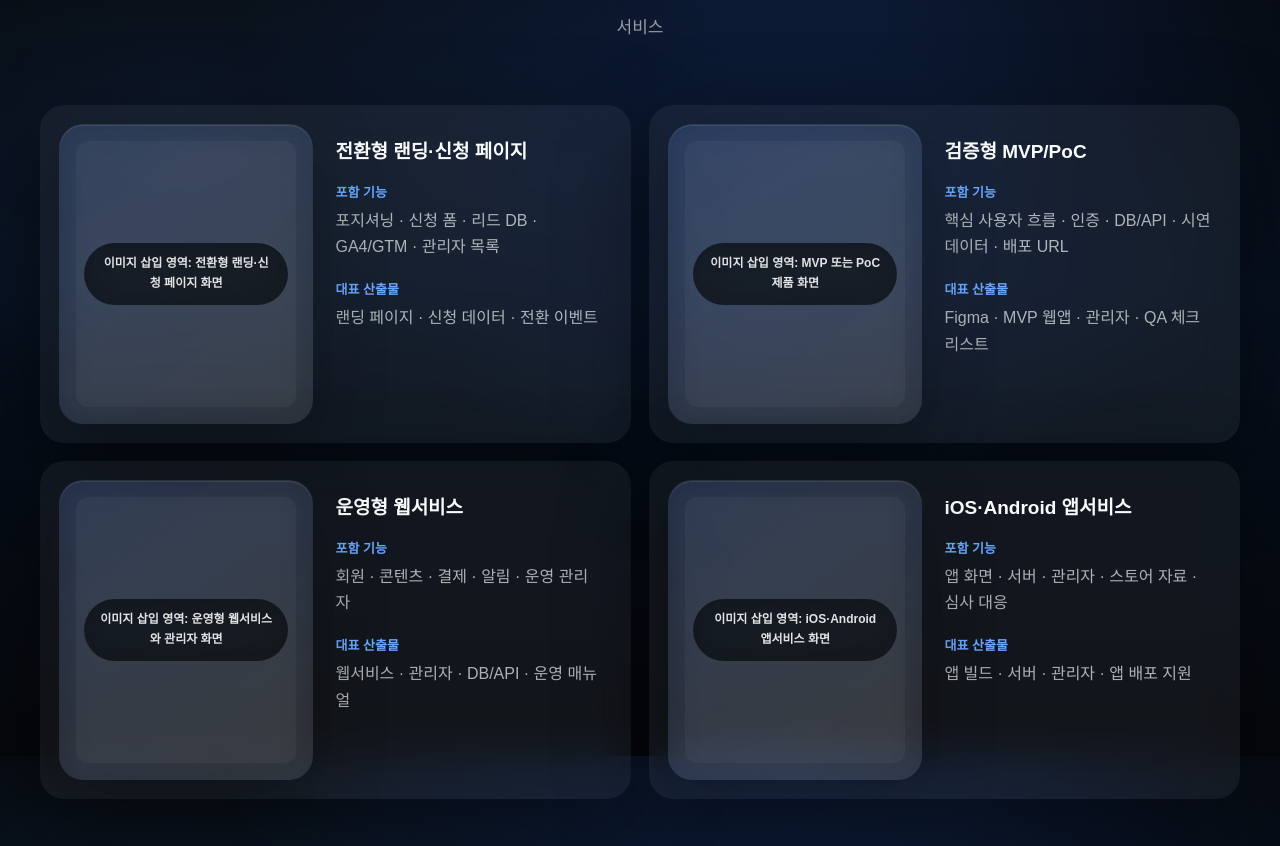
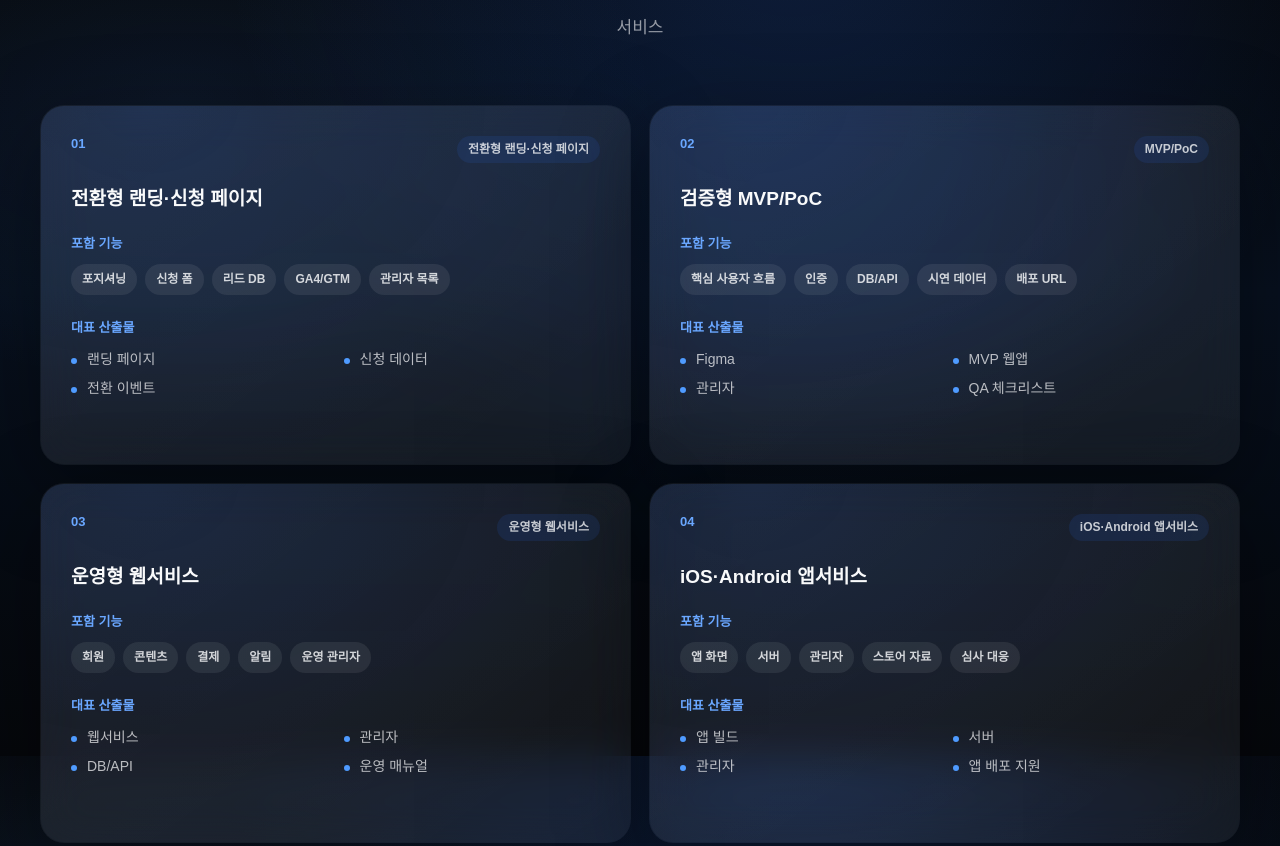
Before and after one commit to NERO-SERVICE/Nero-Website, a website: page landing/index.html in a window 1280 px wide. Shown: the part 3244-4090 px from the top of the page. Drawn offline with Linux system fonts and the light colour scheme.

Commit message:
UI: 서비스 구간 이미지 삭제

```diff
--- a/css/landing.css
+++ b/css/landing.css
@@ -962,29 +962,120 @@ section[id] {
 }
 
 .service-card {
+    position: relative;
+    display: flex;
+    overflow: hidden;
+    min-height: 360px;
+    flex-direction: column;
+    gap: 24px;
+    padding: 30px;
+    cursor: pointer;
+}
+
+.service-card::before {
+    position: absolute;
+    inset: 0;
+    z-index: -1;
+    background:
+        radial-gradient(ellipse at 18% 0%, rgba(47, 111, 237, 0.16), transparent 32rem),
+        linear-gradient(145deg, rgba(255, 255, 255, 0.045), rgba(255, 255, 255, 0.012));
+    content: "";
+    opacity: 0.9;
+    pointer-events: none;
+}
+
+.service-head {
+    display: flex;
+    align-items: flex-start;
+    justify-content: space-between;
+    gap: 16px;
+}
+
+.service-index {
+    color: var(--lime);
+    font-size: 13px;
+    font-weight: 700;
+    line-height: 1.2;
+}
+
+.service-kicker {
+    border: 0;
+    border-radius: 999px;
+    background: rgba(47, 111, 237, 0.12);
+    color: rgba(249, 250, 251, 0.78);
+    padding: 7px 11px;
+    font-size: 12px;
+    font-weight: 700;
+    line-height: 1.1;
+    text-align: right;
+}
+
+.service-body {
+    display: flex;
+    flex: 1;
+    flex-direction: column;
+    gap: 22px;
+    padding: 0;
+}
+
+.service-body h3 {
+    max-width: 460px;
+}
+
+.service-data {
     display: grid;
-    grid-template-columns: minmax(220px, 0.92fr) minmax(0, 1fr);
-    gap: 22px;
-    padding: 18px;
-    cursor: pointer;
-}
-
-.service-asset {
-    min-height: 300px;
-}
-
-.service-body {
-    display: flex;
-    flex-direction: column;
-    gap: 18px;
-    padding: 16px 10px 16px 0;
+    gap: 10px;
 }
 
 .service-body strong {
     display: block;
-    margin-bottom: 5px;
     color: var(--lime);
     font-size: 13px;
+}
+
+.service-chip-row {
+    display: flex;
+    flex-wrap: wrap;
+    gap: 8px;
+}
+
+.service-chip-row span {
+    border: 1px solid transparent;
+    border-radius: 999px;
+    background: rgba(255, 255, 255, 0.075);
+    color: rgba(249, 250, 251, 0.82);
+    padding: 8px 10px;
+    font-size: 12px;
+    font-weight: 700;
+    line-height: 1.1;
+}
+
+.service-output-list {
+    display: grid;
+    grid-template-columns: repeat(2, minmax(0, 1fr));
+    gap: 9px 16px;
+    padding: 0;
+    margin: 0;
+    list-style: none;
+}
+
+.service-output-list li {
+    position: relative;
+    color: rgba(249, 250, 251, 0.72);
+    font-size: 14px;
+    line-height: 1.45;
+    padding-left: 16px;
+}
+
+.service-output-list li::before {
+    position: absolute;
+    top: 0.62em;
+    left: 0;
+    width: 6px;
+    height: 6px;
+    border-radius: 999px;
+    background: var(--cyan);
+    content: "";
 }
 
 .feature-shell {
@@ -1642,11 +1733,14 @@ section[id] {
     }
 
     .service-card {
-        grid-template-columns: 1fr;
+        min-height: auto;
+        gap: 20px;
+        padding: 26px;
     }
 
     .service-body {
-        padding: 0 6px 10px;
+        gap: 20px;
+        padding: 0;
     }
 }
 
@@ -1658,7 +1752,7 @@ section[id] {
     .site-header {
         width: calc(100% - 24px);
         min-height: 64px;
-        padding: 10px 10px 10px 14px;
+        padding: 10px 10px 10px 24px;
     }
 
     .brand small {
@@ -1797,6 +1891,35 @@ section[id] {
         padding: 86px 0;
     }
 
+    .service-grid {
+        gap: 14px;
+    }
+
+    .service-card {
+        border-radius: 22px;
+        padding: 24px;
+    }
+
+    .service-head {
+        align-items: flex-start;
+        flex-direction: column;
+        gap: 10px;
+    }
+
+    .service-kicker {
+        text-align: left;
+    }
+
+    .service-chip-row span {
+        padding: 7px 9px;
+        font-size: 11.5px;
+    }
+
+    .service-output-list {
+        grid-template-columns: 1fr;
+        gap: 8px;
+    }
+
     .section-heading {
         gap: 16px;
         margin: 10px auto 50px;
--- a/js/landing.js
+++ b/js/landing.js
@@ -687,18 +687,25 @@ landingRoot.innerHTML = `
                 <h2 id="services-title">목표 검증부터 정식 서비스까지 단계별로 설계합니다</h2>
             </div>
             <div class="service-grid">
-                ${services.map((item) => `
-                    <article class="service-card reveal" role="button" tabindex="0" data-build-value="${item.buildValue}" data-track="${item.event}">
-                        ${AssetSlot({ label: item.label, file: item.image, className: "service-asset" })}
+                ${services.map((item, index) => `
+                    <article class="service-card reveal" role="button" tabindex="0" data-build-value="${item.buildValue}" data-track="${item.event}" aria-label="${item.title} 상담하기">
+                        <div class="service-head">
+                            <span class="service-index">${String(index + 1).padStart(2, "0")}</span>
+                            <span class="service-kicker">${item.buildValue}</span>
+                        </div>
                         <div class="service-body">
                             <h3>${item.title}</h3>
-                            <div>
+                            <div class="service-data">
                                 <strong>포함 기능</strong>
-                                <p>${item.includes.join(" · ")}</p>
+                                <div class="service-chip-row">
+                                    ${item.includes.map((feature) => `<span>${feature}</span>`).join("")}
+                                </div>
                             </div>
-                            <div>
+                            <div class="service-data">
                                 <strong>대표 산출물</strong>
-                                <p>${item.outputs.join(" · ")}</p>
+                                <ul class="service-output-list">
+                                    ${item.outputs.map((output) => `<li>${output}</li>`).join("")}
+                                </ul>
                             </div>
                         </div>
                     </article>
--- a/landing/index.html
+++ b/landing/index.html
@@ -17,8 +17,8 @@
         <meta property="og:locale" content="ko_KR" />
         <title>NERO | 연구자·창업자·기업을 위한 0→1 외주개발 파트너</title>
         <link rel="icon" type="image/x-icon" href="../assets/favicon.ico" />
-        <link rel="stylesheet" href="../css/landing.css?v=20260601-footer-data-align" />
-        <script type="module" src="../js/landing.js?v=20260601-footer-data-align"></script>
+        <link rel="stylesheet" href="../css/landing.css?v=20260601-services-no-image" />
+        <script type="module" src="../js/landing.js?v=20260601-services-no-image"></script>
     </head>
     <body>
         <header class="site-header" aria-label="주요 메뉴">
```
